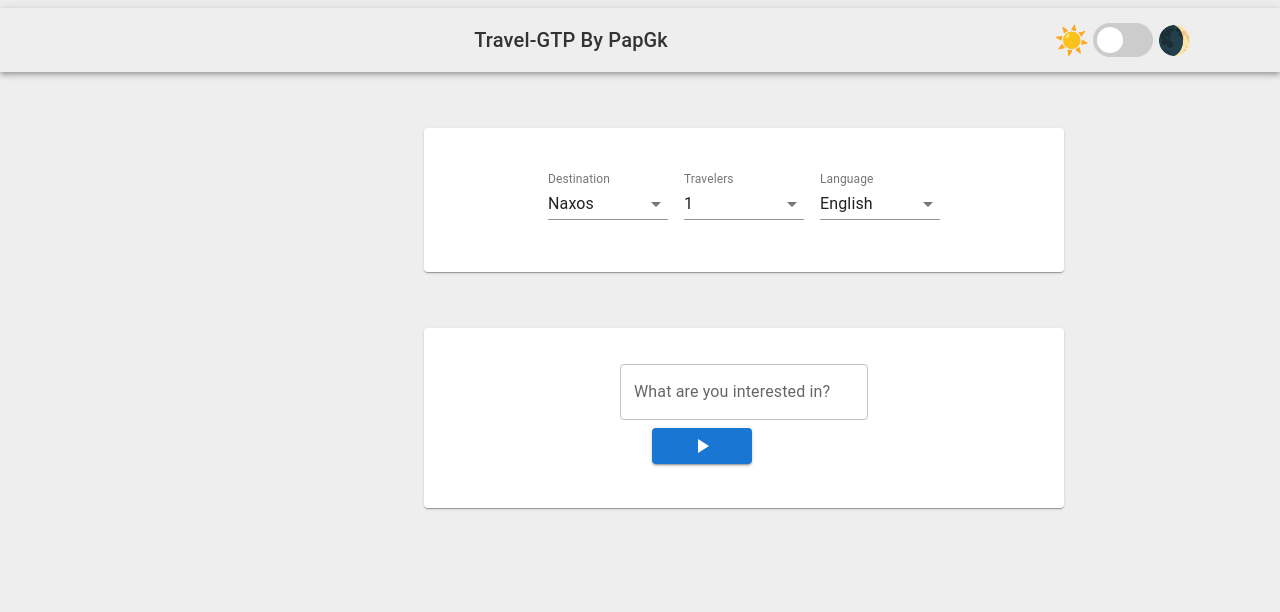
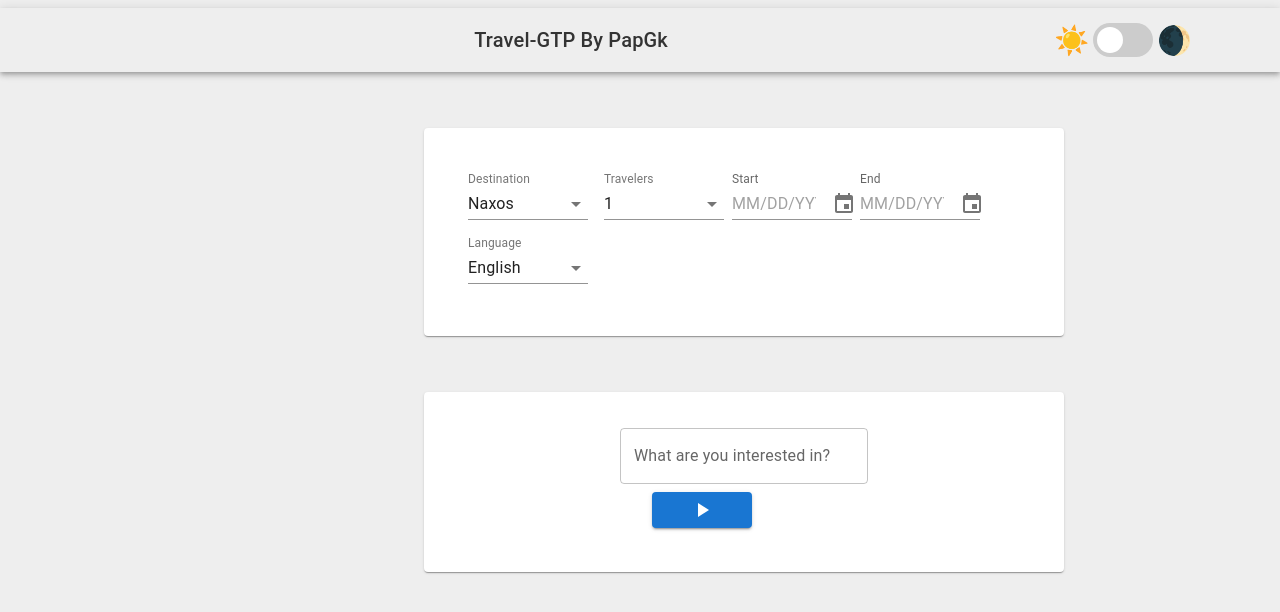
Before and after one commit to l-papantoniou/openai-ui, a React (Create React App) app: page / in a window 1280 px wide. Shown: the top 612 px of the page. Built offline with nearby package versions, Linux system fonts and the light colour scheme; the HTML template or start-up script is replaced by a standard one.

Commit message:
Changes on OpenAiForm. Addition of DatePicker fields.

```diff
--- a/package.json
+++ b/package.json
@@ -8,12 +8,16 @@
     "@fontsource/roboto": "^4.5.8",
     "@material-ui/core": "^4.12.4",
     "@mui/icons-material": "^5.11.11",
+    "@mui/lab": "^5.0.0-alpha.124",
     "@mui/material": "^5.11.14",
     "@mui/styled-engine-sc": "^5.11.11",
+    "@mui/x-date-pickers": "^6.0.3",
     "@testing-library/jest-dom": "^5.16.5",
     "@testing-library/react": "^13.4.0",
     "@testing-library/user-event": "^13.5.0",
     "axios": "^1.3.4",
+    "date-fns": "^2.29.3",
+    "moment": "^2.29.4",
     "react": "^18.2.0",
     "react-dom": "^18.2.0",
     "react-scripts": "5.0.1",
--- a/src/App.js
+++ b/src/App.js
@@ -1,11 +1,15 @@
 import OpenAiForm from "./modules/OpenAiForm";
+import {LocalizationProvider} from "@mui/x-date-pickers";
+import { AdapterDateFns } from '@mui/x-date-pickers/AdapterDateFns';
 
 
 const App = () => {
 
     return (
         <>
-            <OpenAiForm/>
+            <LocalizationProvider dateAdapter={AdapterDateFns}>
+                <OpenAiForm/>
+            </LocalizationProvider>
         </>
     )
 
--- a/src/modules/OpenAiForm.js
+++ b/src/modules/OpenAiForm.js
@@ -14,6 +14,7 @@ import CustomSelect from "../components/CustomSelect";
 import {DestinationOptions} from "../constants/DestinationOptions";
 import {TransportationOptions} from "../constants/TransportationOptions";
 import {NavBar} from "../components/NavBar";
+
 import {
     handleInputChange,
     handleIslandChange, handleLanguageOptions,
@@ -21,6 +22,7 @@ import {
 } from "../service/handlers";
 import {TravelerOptions} from "../constants/TravelerOptions";
 import {LanguageOptions} from "../constants/LanguageOptions";
+import {DesktopDatePicker} from "@mui/x-date-pickers/DesktopDatePicker";
 
 
 const CHAT_URI = 'http://localhost:5000/chat'
@@ -91,6 +93,30 @@ const OpenAiForm = () => {
                             value={travelers}
                             onChange={e => handleTravelerOptions(e, setTravelers, travelers)}
                         />
+                        <DesktopDatePicker
+                            label='Start'
+                            inputFormat="MM/DD/YYYY"
+                            renderInput={(params) => <TextField {...params} />}
+                            slotProps={{
+                                textField: {
+                                    variant: 'standard',
+                                    InputLabelProps: {shrink: true},
+                                    sx: {maxWidth: 120, mr: 1, mt:1}
+                                }
+                            }}
+                        />
+                        <DesktopDatePicker
+                            label='End'
+                            inputFormat="MM/DD/YYYY"
+                            renderInput={(params) => <TextField {...params} />}
+                            slotProps={{
+                            textField: {
+                                variant: 'standard',
+                                InputLabelProps: {shrink: true},
+                                sx: {maxWidth: 120, mr: 1, mt:1}
+                            }
+                        }}
+                            />
                         <CustomSelect
                             label="Language"
                             options={LanguageOptions}
```
Also changed, not shown: 1 other file (tests, documents, lock files or other folders).
